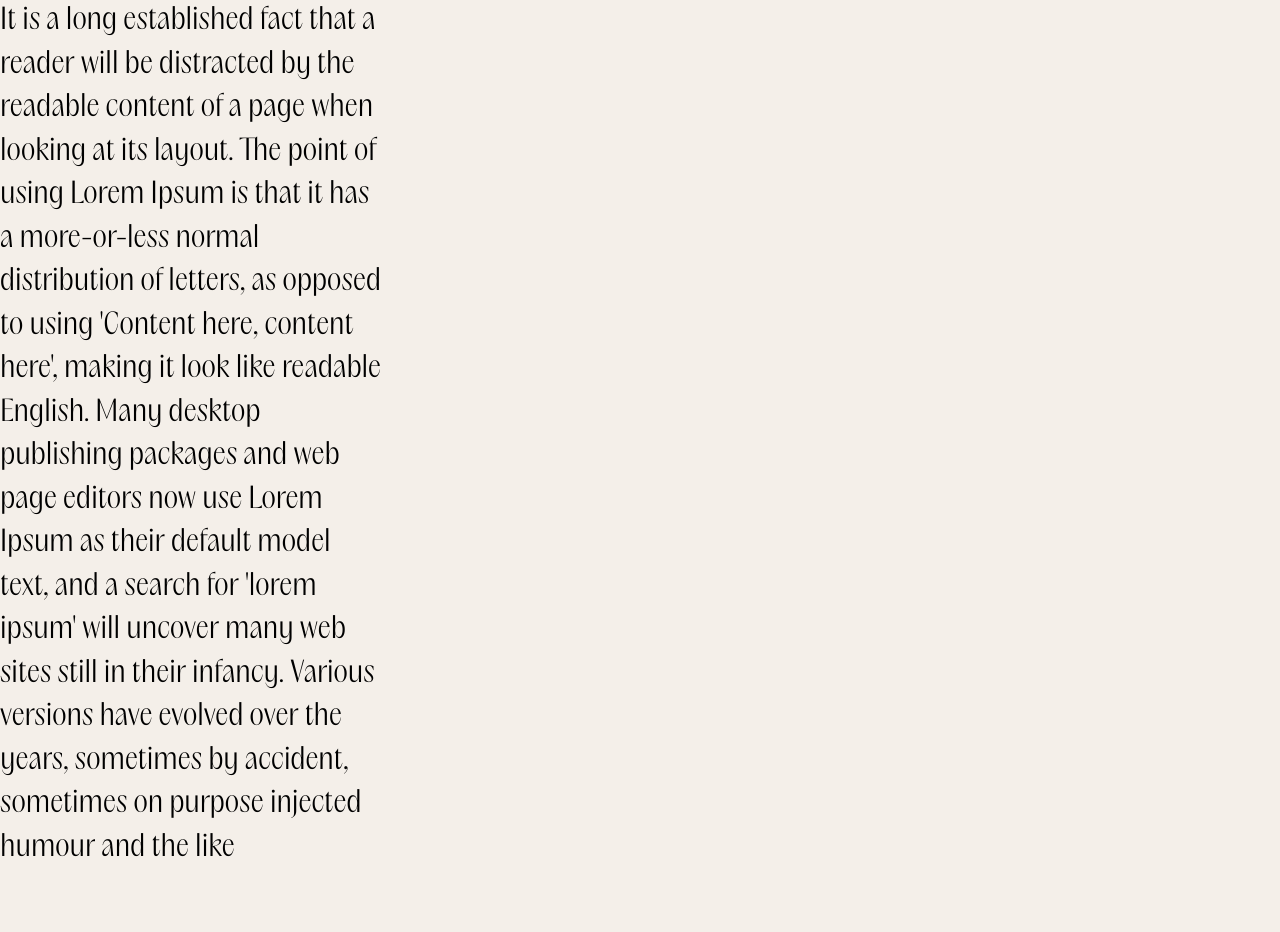
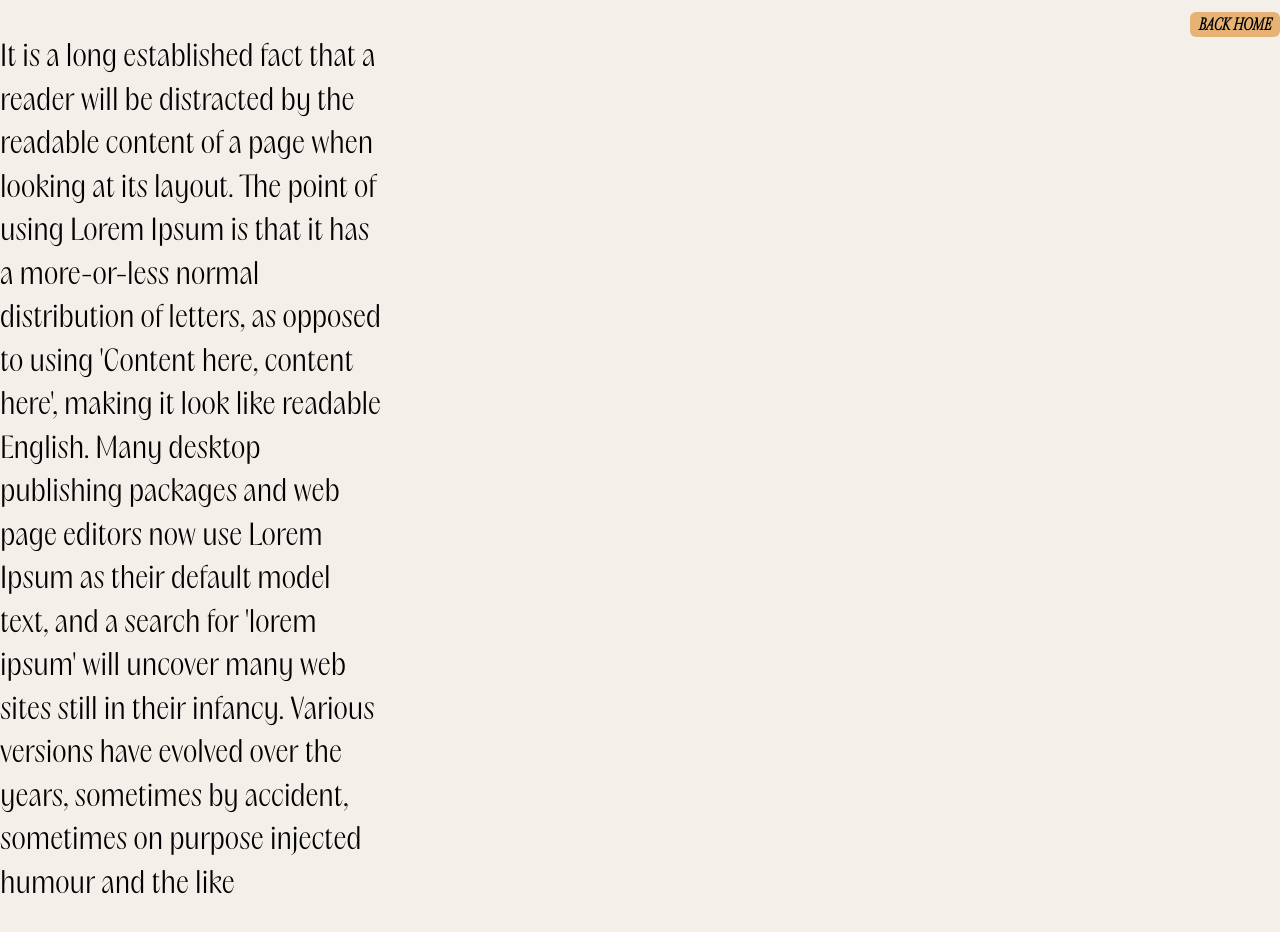
Before and after one commit to ahmedrimon/anonno--portfolio, a Next.js app: page /work in a window 1280 px wide. Shown: the top 932 px of the page. Built offline with nearby package versions, Linux system fonts and the light colour scheme.

Commit message:
starting button

```diff
--- a/components/Work/WorkPage.tsx
+++ b/components/Work/WorkPage.tsx
@@ -1,5 +1,12 @@
+import Link from "next/link";
+
 export default function Work() {
      return <section className="bg-[#f4efe9] h-[200vh]">
+          <div className="pt-3 flex justify-end">
+               <button className="bg-[#e6b375] text-black w-[7%] h-[2%] rounded-md font-bold">
+                    <Link className="uppercase font-cardinal" href="/"> Back Home</Link>
+               </button>
+          </div>
           <h2 className="font-acma font-normal text-[29px] w-[30%]">It is a long established fact that a reader will be distracted by the readable content of a page when looking at its layout. The point of using Lorem Ipsum is that it has a more-or-less normal distribution of letters, as opposed to using 'Content here, content here', making it look like readable English. Many desktop publishing packages and web page editors now use Lorem Ipsum as their default model text, and a search for 'lorem ipsum' will uncover many web sites still in their infancy. Various versions have evolved over the years, sometimes by accident, sometimes on purpose injected humour and the like</h2>
      </section>
 }
```
